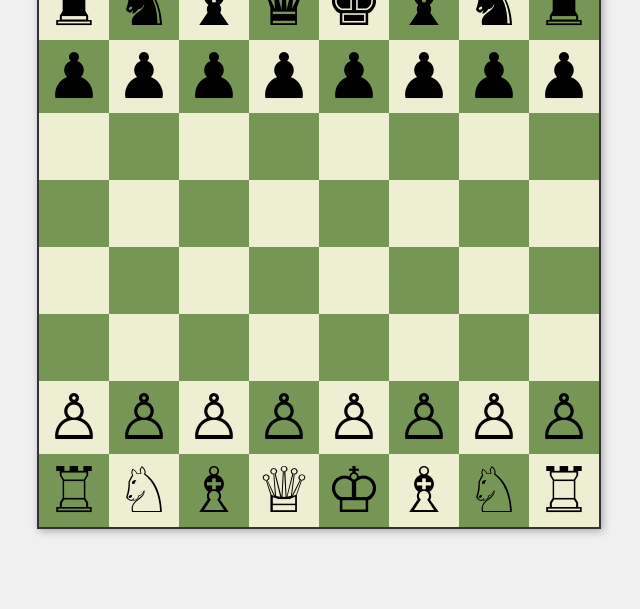
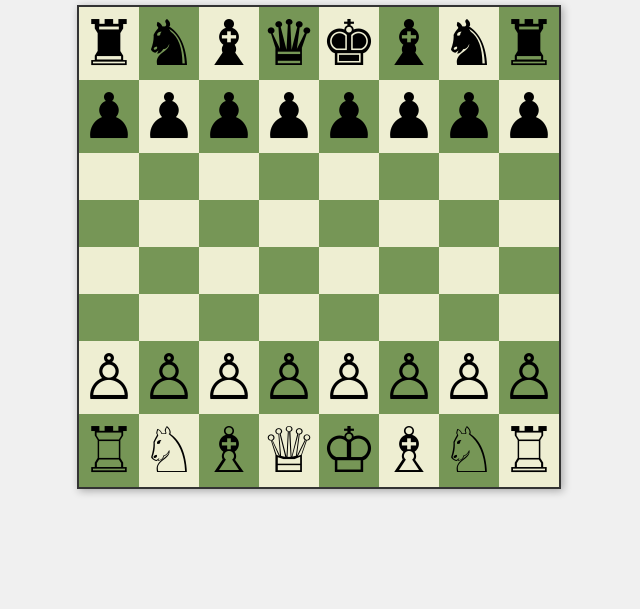
Before and after one commit to bgaras10/chess_v2, a plain HTML site: page index.html in a window 1280 px wide. Shown: the part 191-800 px from the top of the page, without its empty margins (321-961 px from the left). Drawn offline with Linux system fonts and the light colour scheme.

Commit message:
Update index.html

```diff
--- a/index.html
+++ b/index.html
@@ -44,8 +44,8 @@
 
     #chessBoard {
       display: grid;
-      width: 70vmin;
-      height: 70vmin;
+      width: 60vmin;
+      height: 60vmin;
       grid-template-columns: repeat(8, 1fr);
       grid-template-rows: repeat(8, 1fr);
       border: 2px solid #333;
```
